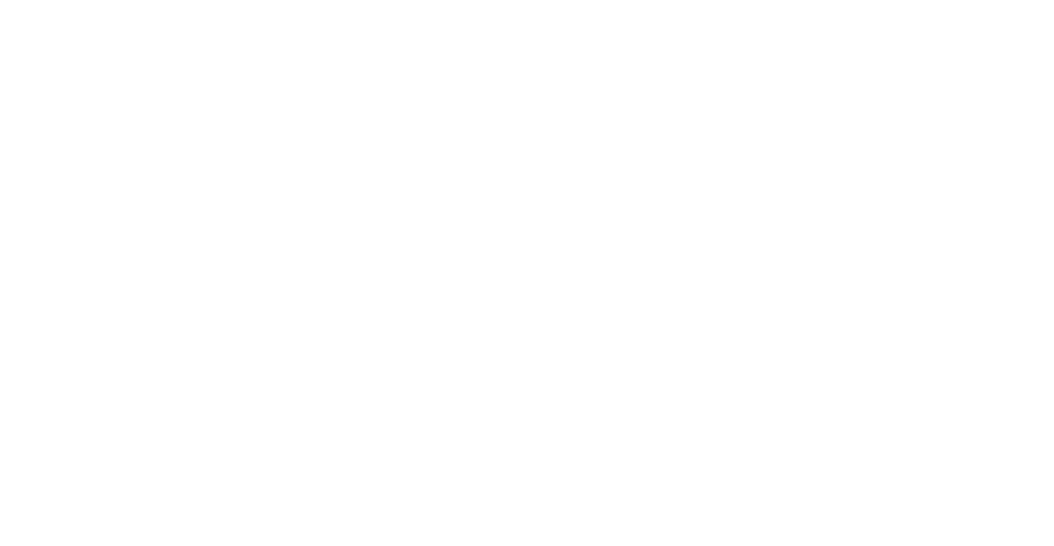
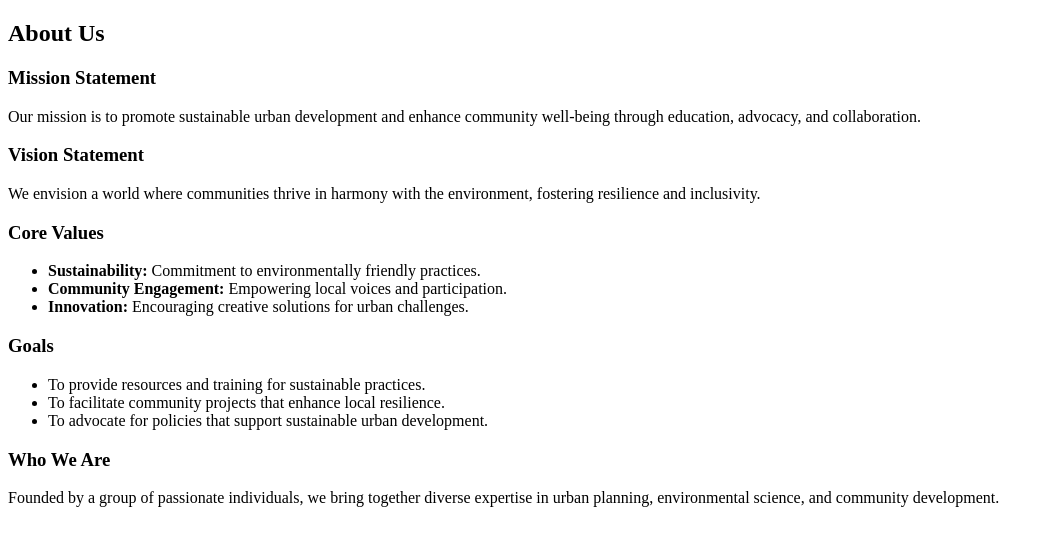
Before and after one commit to UBSITRonquilloMPrince/IDA2_DolipasCastrojoRonquillo_fp, a plain HTML site: page Html/about us.html in a window 1280 px wide. Shown: the whole page, without its empty margins (0-1054 px from the left). Drawn offline with Linux system fonts and the light colour scheme.

Commit message:
Modified

```diff
--- a/Html/about us.html
+++ b/Html/about us.html
@@ -0,0 +1,36 @@
+<!DOCTYPE Html> <!DOCTYPE html>
+<html lang="en">
+<head>
+    <meta charset="UTF-8">
+    <meta name="viewport" content="width=device-width, initial-scale=1.0">
+    <title>About US</title>
+</head>
+<body>
+    <section id="about">
+        <h2>About Us</h2>
+        <h3>Mission Statement</h3>
+        <p>Our mission is to promote sustainable urban development and enhance community well-being through education, advocacy, and collaboration.</p>
+
+        <h3>Vision Statement</h3>
+        <p>We envision a world where communities thrive in harmony with the environment, fostering resilience and inclusivity.</p>
+
+        <h3>Core Values</h3>
+        <ul>
+            <li><strong>Sustainability:</strong> Commitment to environmentally friendly practices.</li>
+            <li><strong>Community Engagement:</strong> Empowering local voices and participation.</li>
+            <li><strong>Innovation:</strong> Encouraging creative solutions for urban challenges.</li>
+        </ul>
+
+        <h3>Goals</h3>
+        <ul>
+            <li>To provide resources and training for sustainable practices.</li>
+            <li>To facilitate community projects that enhance local resilience.</li>
+            <li>To advocate for policies that support sustainable urban development.</li>
+        </ul>
+
+        <h3>Who We Are</h3>
+        <p>Founded by a group of passionate individuals, we bring together diverse expertise in urban planning, environmental science, and community development.</p>
+    </section>
+
+</body>
+</html>
--- a/Index.html
+++ b/Index.html
@@ -14,32 +14,27 @@
             <button class="search-button">Search</button>
         </div>
     </header>
-
     <section id="home">
-        <h2>SDG 11</h2>
-        <strong>Goals</strong>
-        <p></p>
-        <strong>Objectives</strong>
-        <p></p>
+        <link >
     </section>
 
     <section id="resources">
         <h2>Resources</h2>
         <p>aldpaldpads</p>
-        <button class="action-button">View Resources</button>
+        <a href="Html/Resources.html" class="action-button">View Resources</a>
     </section>
 
     <section id="get-involved">
         <h2>Get Involved</h2>
         <p>Join us and explore how you can contribute to sustainable initiatives in your community!</p>
-        <button class="action-button">Get Involved</button>
+        <a href="Html/Get Involved.html"   class="action-button">Get Involved</a>
     </section>
 
-    <section id="about us">
+    <section id="about">
         <h2>About Us
             <p>Boss kupal</p>
         </h2>
-        <button class="action-button">About Us</button>
+        <a href="Html/about us.html" class="action-button">About Us</a>
     </section>
 
     <footer>
```
Also changed, not shown: Html/Get Involved.html (+1 -0 lines).
